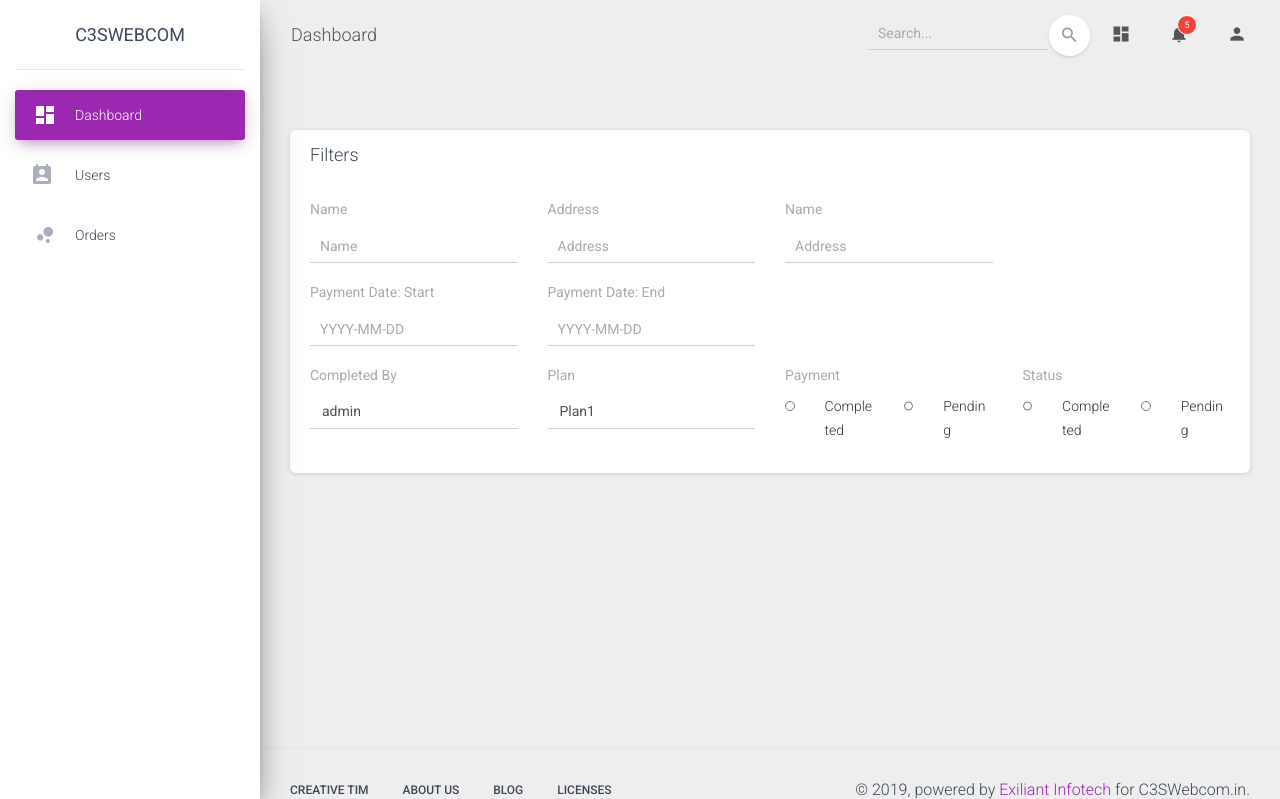
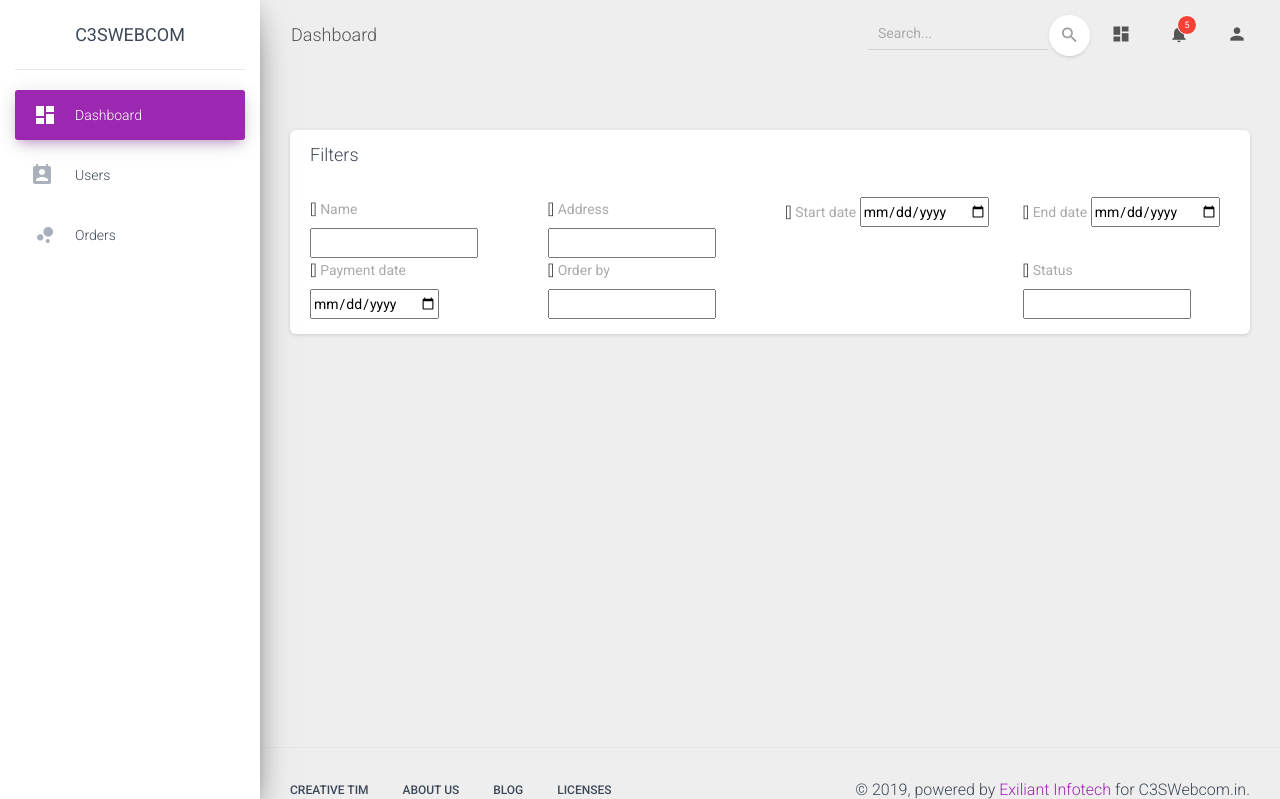
Before and after one commit to priyankdalal/c3swebcom, a Django app: template templates/orders/search.html in a window 1280 px wide. Shown: the top 799 px of the page. Run offline with Django 3.2, Linux system fonts and the light colour scheme; the template is opened without the code that fills it: most values are stand-ins (such as "Sample title", 1, 10 or a date in 2020); form fields are guessed from the names that the template uses; some libraries are stand-ins or nearby versions.

Commit message:
added filtered form

```diff
--- a/orders/views.py
+++ b/orders/views.py
@@ -4,6 +4,7 @@ from c3swebcom import conf_vars
 from django.db.utils import IntegrityError
 from django.http import JsonResponse
 from .models import CsOrders
+from .forms import SearchForm
 from c3swebcom import conf_vars
 from django.utils import timezone
 import logging
@@ -46,6 +47,8 @@ def search(request):
         "user":request.session.get("user"),
         "websocket":"{}:{}".format(conf_vars.WEBSOCKET_SERVER,conf_vars.WEBSOCKET_PORT)
     }
+    form=SearchForm()
+    context['form']=form
     return render(request,"orders/search.html",context)
 def order_status_update(request):
     if not request.session.get("user"):
--- a/templates/orders/search.html
+++ b/templates/orders/search.html
@@ -7,7 +7,54 @@
                 <h4 class="card-title">Filters</h4>
             </div>
             <div class="card-body">
-                <div class="row">
+		<form method="post">
+		    {% csrf_token %}
+		    {{ form.non_field_errors }}
+		    <div class="row">
+			<div class="col-md-3">
+			    {{ form.name.errors }}
+			    {{ form.name.label_tag}}
+			    {{ form.name}}
+			</div>
+			<div class="col-md-3">
+			    {{ form.address.errors }}
+			    {{ form.address.label_tag}}
+			    {{ form.address}}
+			</div>
+			<div class="col-md-3">
+			    {{ form.start_date.errors }}
+			    {{ form.start_date.label_tag}}
+			    {{ form.start_date}}
+			</div>
+			<div class="col-md-3">
+			    {{ form.end_date.errors }}
+			    {{ form.end_date.label_tag}}
+			    {{ form.end_date}}
+			</div>
+			<div class="col-md-3">
+			    {{ form.payment_date.errors }}
+			    {{ form.payment_date.label_tag}}
+			    {{ form.payment_date}}
+			</div>
+			<div class="col-md-3">
+			    {{ form.order_by.errors }}
+			    {{ form.order_by.label_tag}}
+			    {{ form.order_by}}
+			</div>
+			<div class="col-md-3">
+			    {{ form.is_paid.errors }}
+			    {{ form.is_paid.label_tag}}
+			    {{ form.is_paid}}
+			</div>
+			<div class="col-md-3">
+			    {{ form.status.errors }}
+			    {{ form.status.label_tag}}
+			    {{ form.status}}
+			</div>
+		    </div>
+		</form>
+
+                <!--<div class="row">
                     <div class="col-md-3">
                         <label>Name</label>
                         <input type="text" class="form-control" name="name" value="" placeholder="Name" id="name_filter" />
@@ -48,38 +95,18 @@
                     <div class="col-md-3">
                         <label>Payment</label>
                         <div class="row">
-                            <div class="col-md-2">
-                                <input type="radio" class="form-control" name="payment" id="payment_filter" />
-                            </div>
-                            <div class="col-md-4">
-                                Completed
-                            </div>
-                            <div class="col-md-2">
-                                <input type="radio" class="form-control" name="payment" id="payment_filter" />
-                            </div>
-                            <div class="col-md-4">
-                                Pending
-                            </div>
+                        <label class="radio-inline"><input class="form-control" type="radio" name="payment" checked><p>Completed</p></label>
+                            <label class="radio-inline"><input class="form-control" type="radio" name="payment"><p>Pending</p></label>
                         </div>
                     </div>
                     <div class="col-md-3">
                         <label>Status</label>
                         <div class="row">
-                            <div class="col-md-2">
-                                <input type="radio" class="form-control" name="status" id="payment_filter" />
-                            </div>
-                            <div class="col-md-4">
-                                Completed
-                            </div>
-                            <div class="col-md-2">
-                                <input type="radio" class="form-control" name="status" id="payment_filter" />
-                            </div>
-                            <div class="col-md-4">
-                                Pending
-                            </div>
+                            <label class="radio-inline"><input class="form-control" type="radio" name="status" checked><p>Completed</p></label>
+                            <label class="radio-inline"><input class="form-control" type="radio" name="status"><p>Pending</p></label>
                         </div>
                     </div>
-                </div>
+                </div> -->
             </div>
         </div>
     </div>
@@ -92,11 +119,7 @@
 {% block scripts %}
 <script src="/static/js/core/jquery-ui.js"></script>
 <script>
-    $("#pay_date_start_filter").datepicker({
-	    inline: true,
-	    dateFormat: "yy-mm-dd"
-    });
-    $("#pay_date_end_filter").datepicker({
+    $("#id_start_date, #id_end_date, #id_payment_date").datepicker({
 	    inline: true,
 	    dateFormat: "yy-mm-dd"
     });
```
Also changed, not shown: extra_packages.txt (added, +16 -0 lines), orders/forms.py (added, +14 -0 lines), 2 other files.
